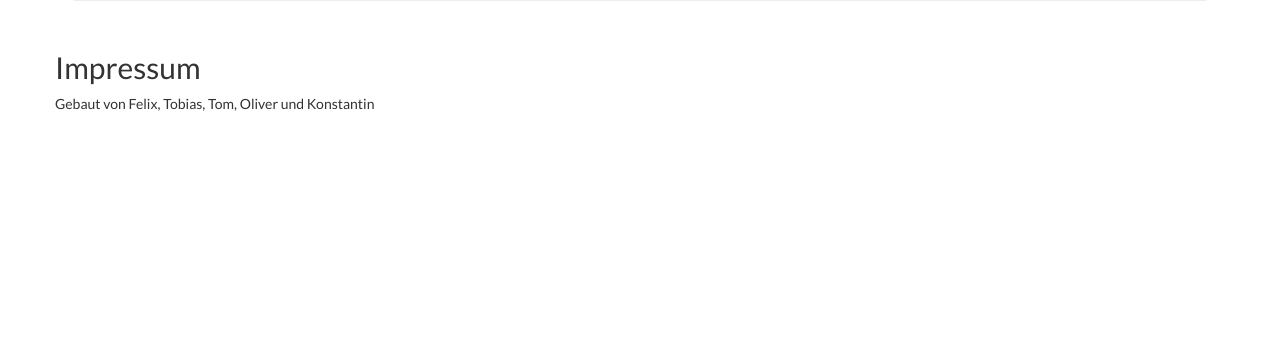
After one commit to PXgamer/PopCornFrontend, a CodeIgniter app: page /PopCornMovies/impressum in a window 1280 px wide. The commit adds this page. Shown: the part 437-800 px from the top of the page. Run offline with CodeIgniter, Linux system fonts and the light colour scheme.

Commit message:
commit impressum

```diff
--- a/application/config/routes.php
+++ b/application/config/routes.php
@@ -55,3 +55,4 @@ $route['translate_uri_dashes'] = FALSE;
 $route['movies'] = 'FrontendController/index';
 $route['movies/(:num)'] = 'FrontendController/details/$1';
 $route['cinema/(:num)'] = 'FrontendController/cinema/$1';
+$route['impressum'] = 'FrontendController/impressum';
--- a/application/controllers/FrontendController.php
+++ b/application/controllers/FrontendController.php
@@ -21,4 +21,8 @@ class FrontendController extends CI_Controller {
         $this->load->view('templates/footer');
     }
 
+     public function impressum() {
+        $this->load->view('templates/header');
+        $this->load->view('impressum');
+    }
 }
--- /dev/null
+++ b/application/views/impressum.php
@@ -0,0 +1,6 @@
+<div class="container">
+<div class="row">
+<h2>Impressum</h2>
+<p>Gebaut von Felix, Tobias, Tom, Oliver und Konstantin</p>
+</div>
+</div>
--- a/application/views/main.php
+++ b/application/views/main.php
@@ -35,7 +35,7 @@
 			$movies = json_decode($movies_json);
 			foreach($movies as $movie) {
 		?>
-		<div class="col-xs-6 col-sm-4 col-md-3 col-lg-3 movieModule">
+		<div class="col-xs-12 col-sm-4 col-md-3 col-lg-3 movieModule">
 			<a href="/PopCornFrontend/movies/<?php echo $movie->id; ?>"><img src="<?php echo $movie->image_path ?>" alt="<?php echo $movie->name; ?>" class="img-responsive img-thumbnail"></a>
 			<h4><?php echo $movie->name; ?></h4>
 			<p><a href="/PopCornFrontend/movies/<?php echo $movie->id; ?>"><h5>Zur Detailansicht</h5></a></p>
--- a/assets/custom/css/style.css
+++ b/assets/custom/css/style.css
@@ -12,6 +12,7 @@
 .movieModule {
   min-height: 525px;
 }
+
 
 /****** Style Star Rating Widget *****/
 
```
Also changed, not shown: application/views/templates/footer.php (+7 -0 lines).
